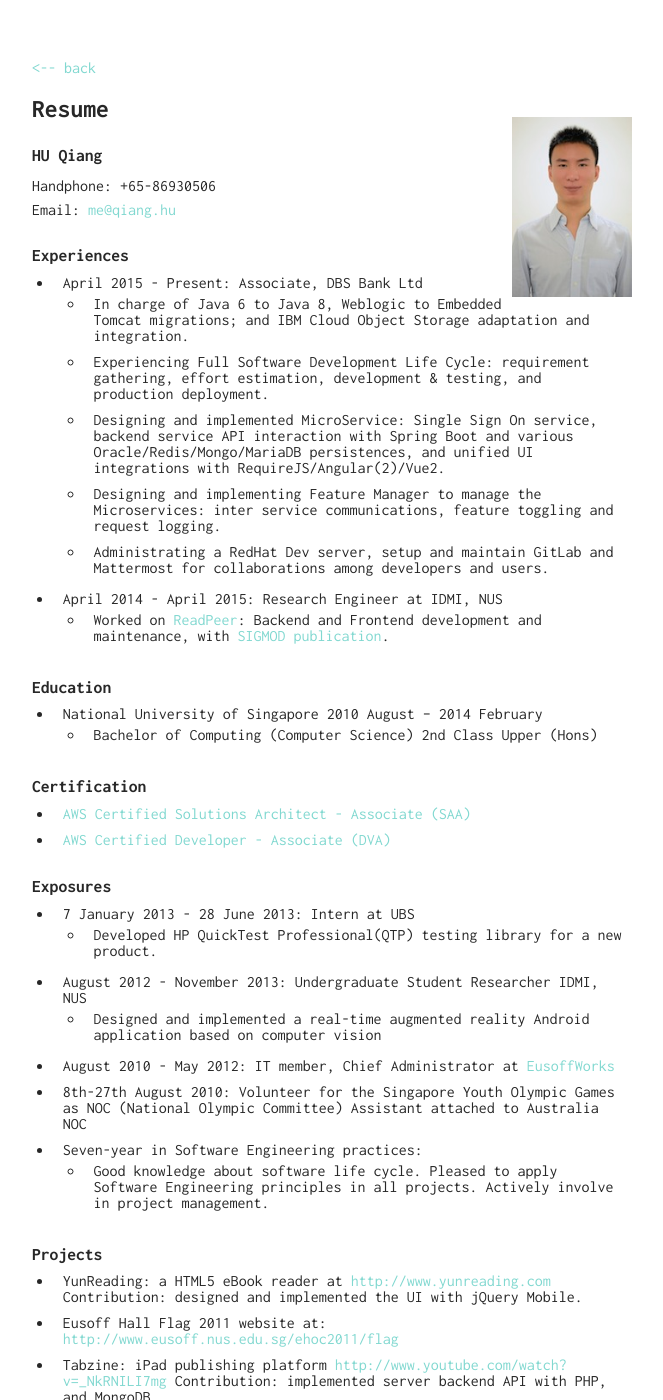
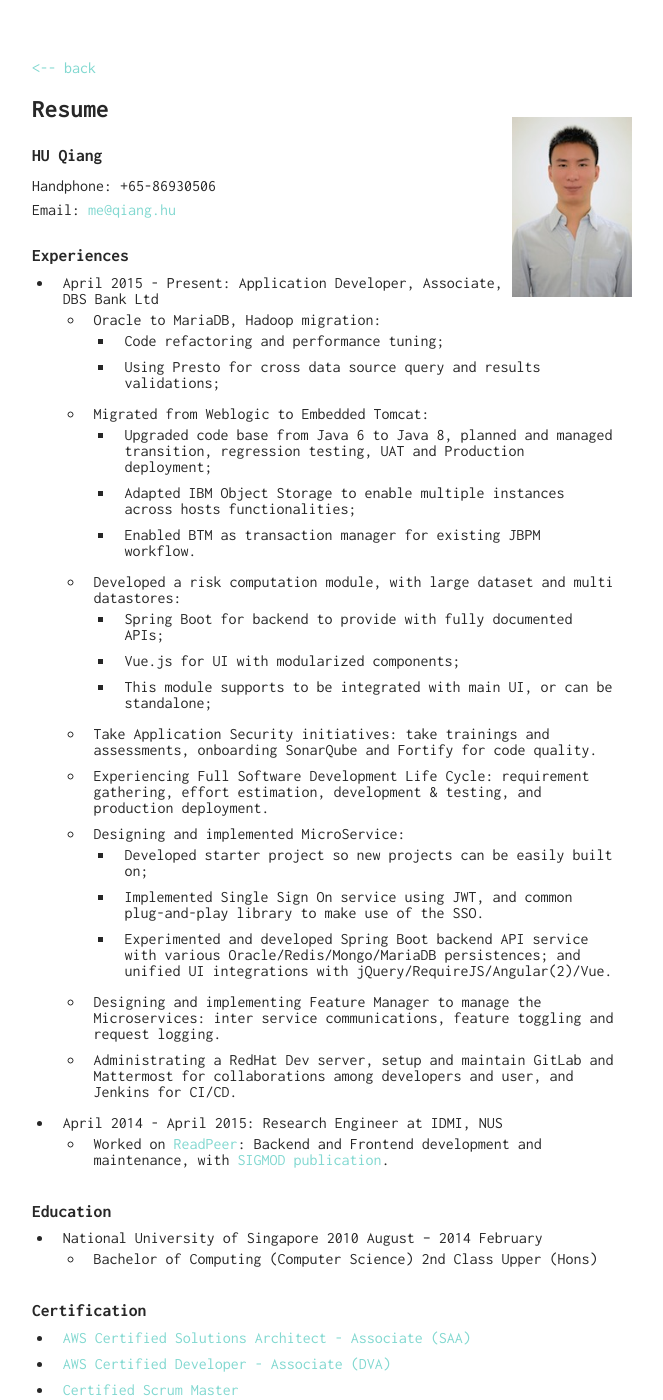
Before and after one commit to huqiang/huqiang.github.io, a Jekyll site: the page built from resume/index.markdown, in a window 1280 px wide and 1400 px high. Shown: the whole window, without its empty margins (308-971 px from the left). Built offline with Jekyll 4.4.1, drawn with Linux system fonts in a browser that asks for light colours.

Commit message:
Update and add CSM cert

```diff
--- a/resume/index.markdown
+++ b/resume/index.markdown
@@ -12,15 +12,29 @@ cover: "/images/huqiang.jpg"
 <img src="/assets/img/huqiang.jpg" title="Profile picture of Qiang Hu" alt="This is Hu Qiang's profile picture in resume'" width="120" style="margin-top:-52px; float:right">
 
 _Handphone:  +65-86930506_
-_Email: <me@qiang.hu>_
+_Email: <mailto:me@qiang.hu>_
 
 ## Experiences
-* April 2015 - Present: **Associate**, DBS Bank Ltd
-  * In charge of Java 6 to Java 8, Weblogic to Embedded Tomcat migrations; and IBM Cloud Object Storage adaptation and integration.
+* April 2015 - Present: Application Developer, Associate, DBS Bank Ltd
+  * Oracle to MariaDB, Hadoop migration:
+    * Code refactoring and performance tuning;
+    * Using Presto for cross data source query and results validations;
+  * Migrated from Weblogic to Embedded Tomcat:
+    * Upgraded code base from Java 6 to Java 8, planned and managed transition, regression testing, UAT and Production deployment;
+    * Adapted IBM Object Storage to enable multiple instances across hosts functionalities;
+    * Enabled BTM as transaction manager for existing JBPM workflow.
+  * Developed a risk computation module, with large dataset and multi datastores:
+    * Spring Boot for backend to provide with fully documented APIs;
+    * Vue.js for UI with modularized components;
+    * This module supports to be integrated with main UI, or can be standalone;
+  * Take Application Security initiatives: take trainings and assessments, onboarding SonarQube and Fortify for code quality.
   * Experiencing Full Software Development Life Cycle: requirement gathering, effort estimation, development & testing, and production deployment.
-  * Designing and implemented MicroService: Single Sign On service, backend service API interaction with Spring Boot and various Oracle/Redis/Mongo/MariaDB persistences, and unified UI integrations with RequireJS/Angular(2)/Vue2.
+  * Designing and implemented MicroService:
+    * Developed starter project so new projects can be easily built on;
+    * Implemented Single Sign On service using JWT, and common plug-and-play library to make use of the SSO.
+    * Experimented and developed Spring Boot backend API service with various Oracle/Redis/Mongo/MariaDB persistences; and unified UI integrations with jQuery/RequireJS/Angular(2)/Vue.
   * Designing and implementing Feature Manager to manage the Microservices: inter service communications, feature toggling and request logging.
-  * Administrating a RedHat Dev server, setup and maintain GitLab and Mattermost for collaborations among developers and users.
+  * Administrating a RedHat Dev server, setup and maintain GitLab and Mattermost for collaborations among developers and user, and Jenkins for CI/CD.
 * April 2014 - April 2015: **Research Engineer** at IDMI, NUS
   * Worked on [ReadPeer](http://readpeer.com): Backend and Frontend development and maintenance, with [SIGMOD publication](docricher.pdf).
 
@@ -31,6 +45,7 @@ _Email: <me@qiang.hu>_
 ## Certification
 * [AWS Certified Solutions Architect - Associate (SAA)](https://www.certmetrics.com/amazon/public/badge.aspx?i=1&t=c&d=2017-10-23&ci=AWS00330872)
 * [AWS Certified Developer - Associate (DVA)](https://www.certmetrics.com/amazon/public/badge.aspx?i=2&t=c&d=2019-02-26&ci=AWS00330872)
+* [Certified Scrum Master](CSM_Certificate.pdf)
 
 ## Exposures
 * 7 January 2013 - 28 June 2013: **Intern** at UBS
```
Also changed, not shown: 1 other file.
